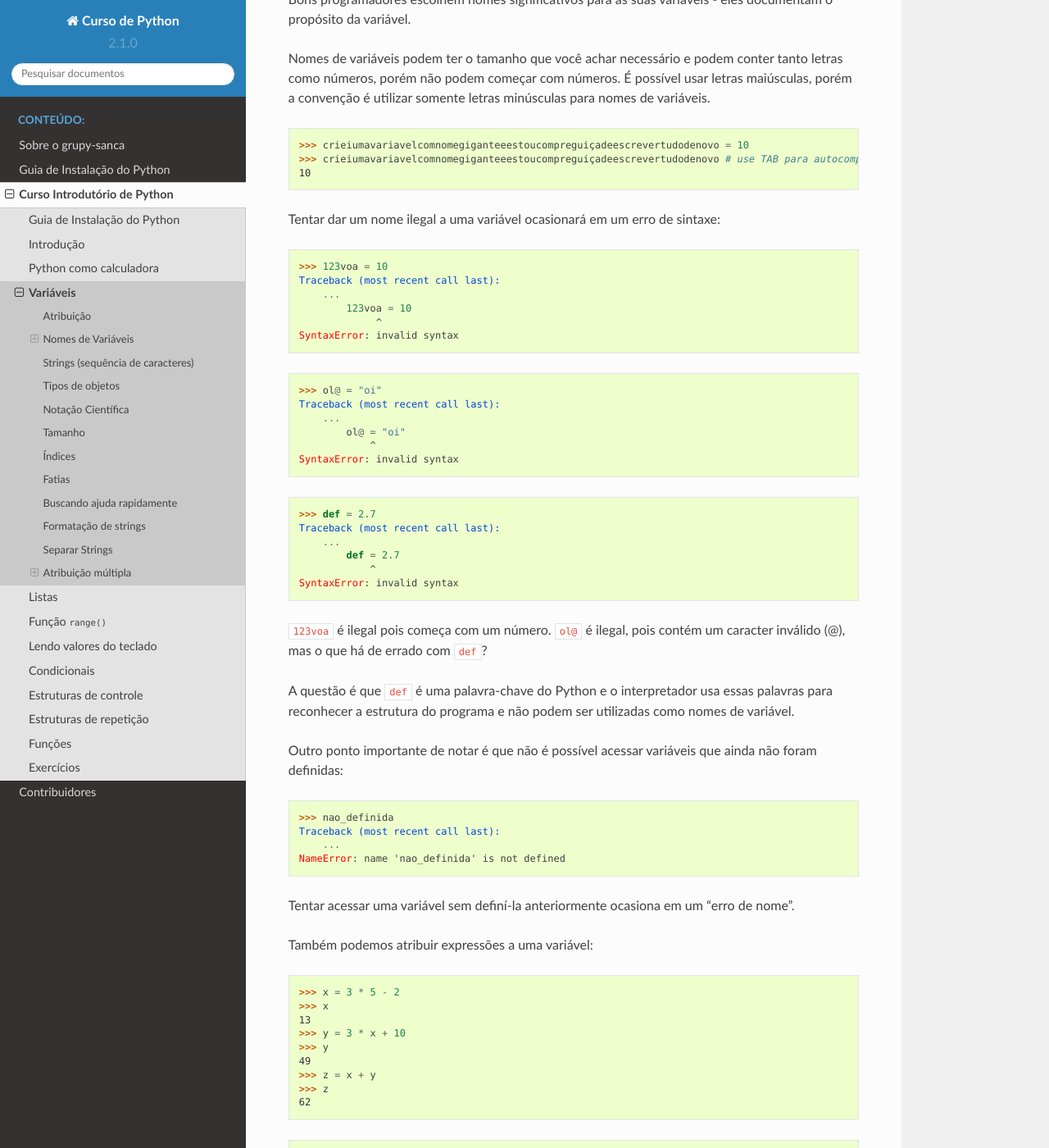
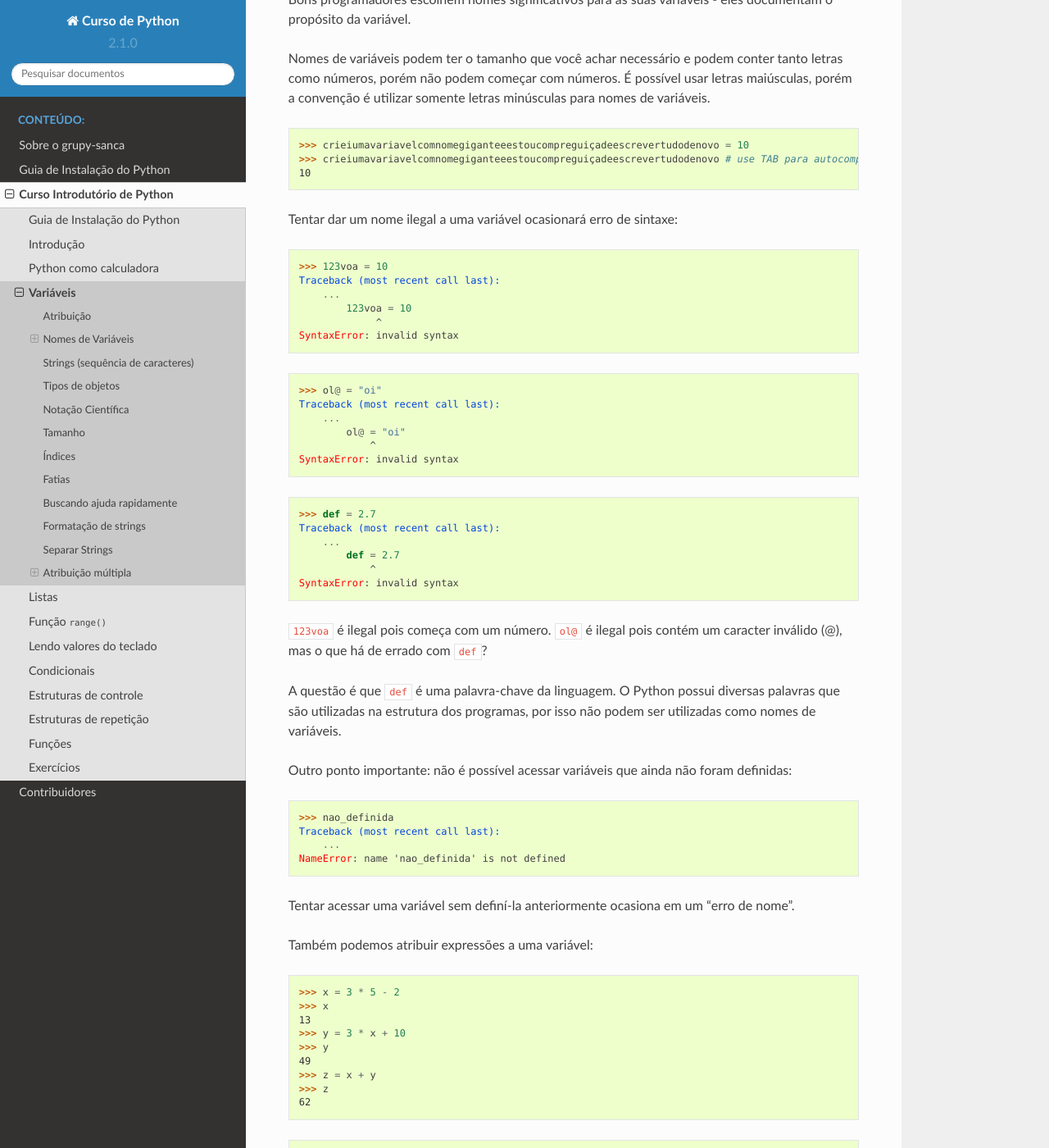
Before and after one commit to grupy-sanca/curso-python, a Sphinx documentation site: the page built from source/intro/variaveis.rst, in a window 1280 px wide and 1400 px high, scrolled down 803 px. Shown: the whole window at 82% size. Built offline with Sphinx 7.4.7 and the Read the Docs theme 2.0.0, drawn with Linux system fonts in a browser that asks for light colours; some of the changed text lies outside the part shown.

Commit message:
Revised pt-br language

```diff
--- a/source/intro/variaveis.rst
+++ b/source/intro/variaveis.rst
@@ -50,7 +51,7 @@ letras minúsculas para nomes de variáveis.
    >>> crieiumavariavelcomnomegiganteeestoucompreguiçadeescrevertudodenovo # use TAB para autocompletar =D
    10
 
-Tentar dar um nome ilegal a uma variável ocasionará em um erro de sintaxe:
+Tentar dar um nome ilegal a uma variável ocasionará erro de sintaxe:
 
 .. doctest::
 
@@ -80,14 +81,14 @@ Tentar dar um nome ilegal a uma variável ocasionará em um erro de sintaxe:
    SyntaxError: invalid syntax
 
 
-``123voa`` é ilegal pois começa com um número. ``ol@`` é ilegal, pois
+``123voa`` é ilegal pois começa com um número. ``ol@`` é ilegal pois
 contém um caracter inválido (@), mas o que há de errado com ``def``?
 
-A questão é que ``def`` é uma palavra-chave do Python e o interpretador
-usa essas palavras para reconhecer a estrutura do programa e não podem ser
-utilizadas como nomes de variável.
+A questão é que ``def`` é uma palavra-chave da linguagem. O Python possui
+diversas palavras que são utilizadas na estrutura dos programas, por isso
+não podem ser utilizadas como nomes de variáveis.
 
-Outro ponto importante de notar é que não é possível acessar variáveis que
+Outro ponto importante: não é possível acessar variáveis que
 ainda não foram definidas:
 
 .. doctest::
@@ -257,14 +258,14 @@ Também pode ser usada a letra ``E`` maiúscula:
 
 .. doctest::
 
-   >>> 1e6
+   >>> 1E6
    1000000.0
 
 
 Tamanho
 -------
 
-A função embutida ``len()``, nos permite, entre outras coisas, saber o
+A função embutida ``len()`` nos permite, entre outras coisas, saber o
 tamanho de uma string:
 
 .. doctest::
@@ -280,7 +281,7 @@ tamanho de uma string:
 -------
 
 Como visto anteriormente, o método len() pode ser utilizado para obter o
-tamanho de estruturas, sejam elas strings, listas e etc. Esse tamanho
+tamanho de estruturas, sejam elas strings, listas, etc. Esse tamanho
 representa a quantidade de elementos na estrutura.
 
 Para obter somente um caracter de dentro dessas estruturas, deve-se utilzar
@@ -843,7 +844,7 @@ Separar Strings
 ---------------
 
 Se tivermos a frase ``Sílvio Santos vem aí, oleoleolá!`` e quisermos separar
-cada palavra, como fa<er? Um modo é com o fatiamento:
+cada palavra, como fazer? Pode-se usar o fatiamento:
 
 .. doctest::
 
```
Also changed, not shown: other parts of source/intro/variaveis.rst (+12 -11 lines).
